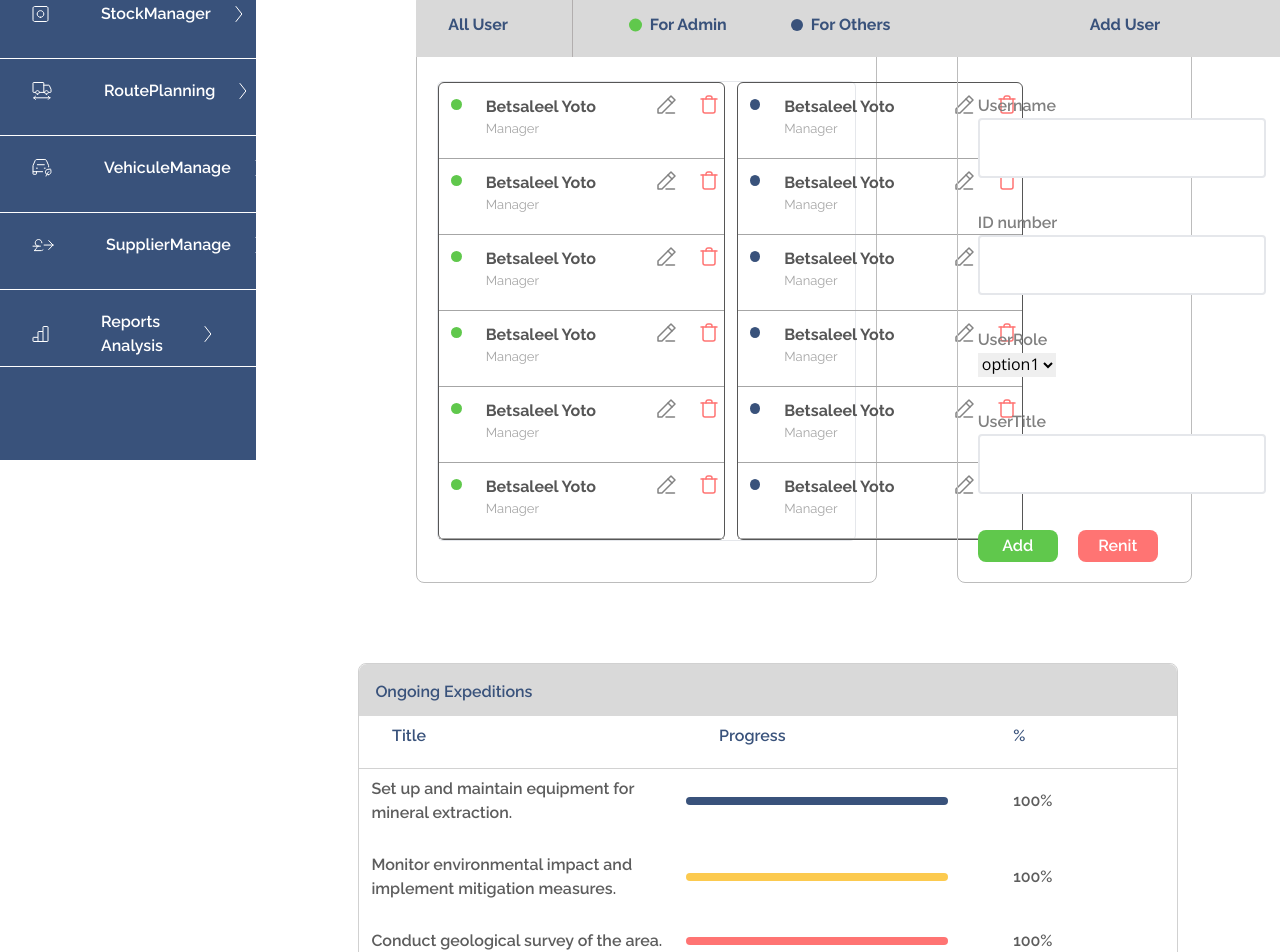
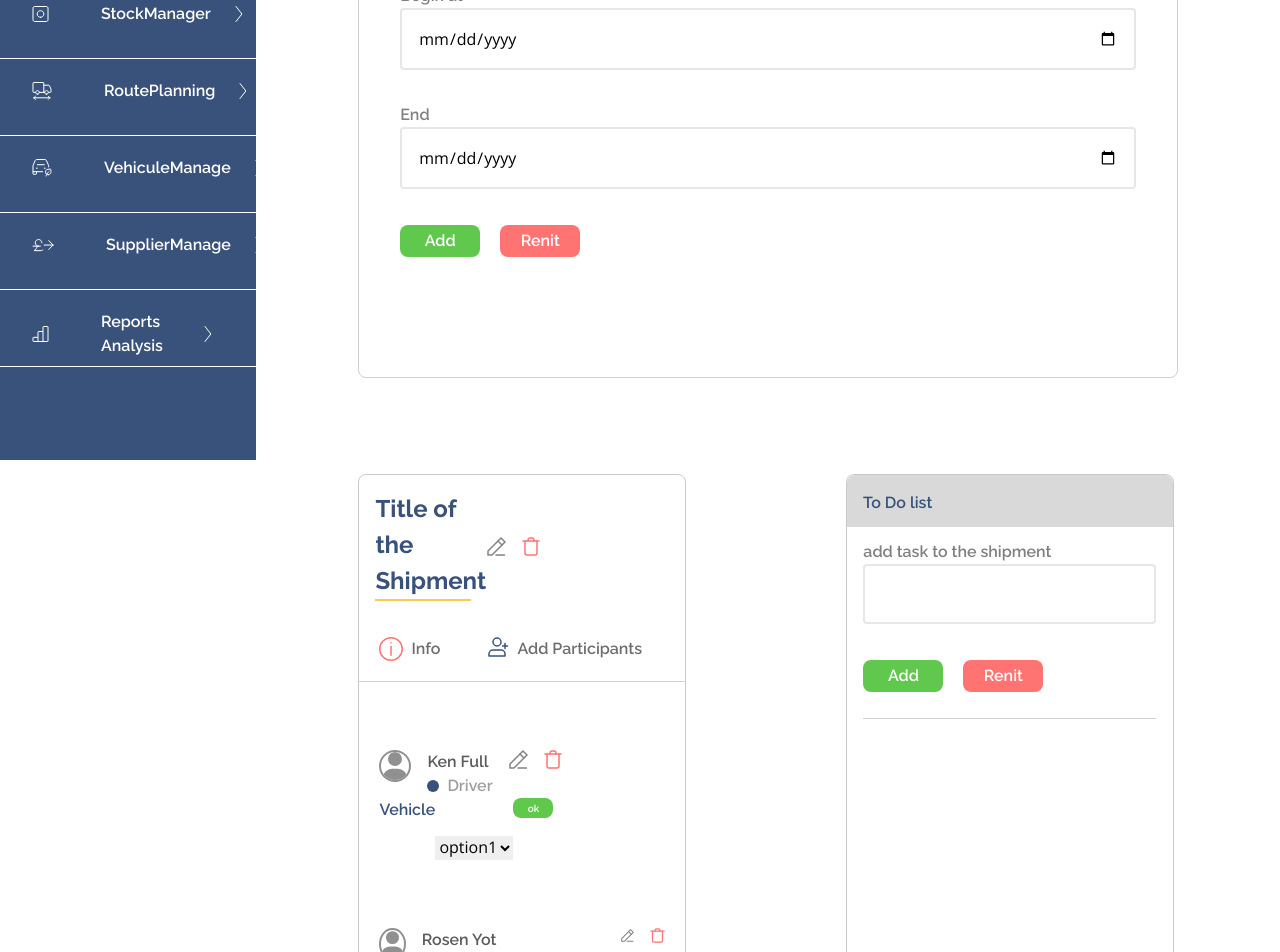
Before and after one commit to betsaleel-yoto/Minetrack, a React (Vite) app in the folder frontend/: page / in a window 1280 px wide. Shown: the part 340-1292 px from the top of the page. Built offline with nearby package versions, Linux system fonts and the light colour scheme.

Commit message:
version ajout des composants formDriver des icons et commencement de la page de creation expedition

```diff
--- a/frontend/src/App.jsx
+++ b/frontend/src/App.jsx
@@ -1,12 +1,20 @@
-import Dashboard from "./Pages/Dashboard";
+import CreateShipment from "./Pages/CreateShipment";
 import ElementTableau2 from "./component/ElementTableau2";
 import BarreDeNiveau from "./component/barreDeNiveau";
+import Dashboard from "./Pages/Dashboard";
+import IconsEditDelete from "./component/IconsEditDelete";
+import ProfilShipment from "./component/ProfilShipment";
+import SuperTitle from "./component/SuperTitle";
 function App() {
   return (
     <>
-<Dashboard/>
+      <CreateShipment />
+      {/* <Dashboard/> */}
+      {/* <IconsEditDelete/> */}
+      {/* <ProfilShipment/> */}
+      {/* <SuperTitle/> */}
     </>
-   );
+  );
 }
 
 export default App;
--- /dev/null
+++ b/frontend/src/Pages/CreateShipment.jsx
@@ -0,0 +1,130 @@
+import EnteteTableau from "../component/EnteteTableau";
+import NavBar from "../component/navBar";
+import Input from "../component/inputs/input";
+import DoubleButton from "../component/Button/DoubleBoutton";
+import SuperTitle from "../component/SuperTitle";
+import IconsEditDelete from "../component/IconsEditDelete";
+import ProfilShipment from "../component/ProfilShipment";
+import FormDriver from "../component/FormDriver";
+function CreateShipment() {
+  return (
+    <>
+     <div className="flex w-[100%]">
+
+
+        <NavBar />
+
+
+        {/* div supreme */}
+        <div className="flex-col w-[80%]">
+
+
+
+          {/* Partie Formulaire */}
+      <div className="w-[80%] m-auto border border-[#D0D0D0] rounded-lg mt-6">
+        <EnteteTableau text='Create a Shipment'/>
+        <form action="" className="w-[90%] m-auto h-[40rem]">
+        <Input
+                  classes="w-[100%]"
+                  type="text"
+                  name="ShipmentTitle"
+                  label="Shipment Title"
+                  htmlFor="ShipmentTitle"
+                />
+                <Input
+                  classes="w-[100%]"
+                  type="text"
+                  name="Description"
+                  label="Description"
+                  htmlFor="Description"
+                />
+                <Input
+                  classes="w-[100%]"
+                  type="date"
+                  name="Begin"
+                  label="Begin at"
+                  htmlFor="Begin"
+                />
+                 <Input
+                  classes="w-[100%]"
+                  type="date"
+                  name="End"
+                  label="End"
+                  htmlFor="End"
+                />
+
+                <DoubleButton/>
+        </form>
+
+      </div>
+
+        {/* Partie Manipulation de l'expédition */}
+
+        <div className="flex w-[80%] m-auto pt-24 border-b border-[#BAB2B2]">
+
+          {/* Partie affichage */}
+<div className="w-[40%] h-auto border rounded-lg border-[#C9C9C9]">
+  {/* Entete */}
+  <div className="border-b border-[#D2D2D2]">
+<div className="flex">
+  <SuperTitle text='Title of the Shipment'/>
+  <IconsEditDelete/>
+</div>
+
+<div className="flex m-5">
+  {/* info */}
+
+    <button type="button" className="flex"><img src="/src/img/info.svg" alt="" />
+
+    <p className="font-semibold font-raleway text-[#6E6E6E] pl-2">Info</p>
+    </button>
+
+  {/* Add Participants */}
+
+  <button type="button" className="flex pl-[3rem]">
+    <img src="/src/img/Group (1).svg" alt="" />
+    <p className="font-semibold font-raleway text-[#6E6E6E] pl-2">Add Participants</p>
+  </button>
+</div>
+  </div>
+  <div className="p-5">
+  <ProfilShipment src='/src/img/Ellipse 13.svg' name='Ken Full' title='Driver'/>
+  {/* formulaire chauffeur */}
+<FormDriver/>
+  <ProfilShipment src='/src/img/Ellipse 8.svg' name='Rosen Yot' title='Human Resources Director'/>
+  <ProfilShipment src='/src/img/Ellipse 8.svg' name='Rosen Yot' title='Human Resources Director'/>
+  <ProfilShipment src='/src/img/Ellipse 13.svg' name='Kev Boys' title='Driver'/>
+  <FormDriver/>
+</div>
+
+</div>
+
+{/* Partie to do list */}
+<div className="w-[40%] h-auto border rounded-lg border-[#C9C9C9] ml-[10rem]">
+  <EnteteTableau text='To Do list'/>
+  <form action="" className="w-[90%] m-auto h-[12rem] border-b border-[#D2D2D2]">
+  <Input
+                  classes="w-[100%]"
+                  type="text"
+                  name="task"
+                  label="add task to the shipment"
+                  htmlFor="task"
+                />
+                <DoubleButton/>
+</form>
+
+</div>
+
+        </div>
+
+
+
+        </div>
+
+
+      </div>
+    </>
+   );
+}
+
+export default CreateShipment;
--- a/frontend/src/component/Button/UniqueButton.jsx
+++ b/frontend/src/component/Button/UniqueButton.jsx
@@ -1,7 +1,7 @@
 function UniqueButton(props) {
   return (
     <>
-    <button type="submit" className="bg-[#60C84C] text-white w-10 h-5 rounded-[8px] hover:bg-[#89e178]  font-raleway font-semibold text-[10px]">Add</button>
+    <button type="submit" className="bg-[#60C84C] text-white w-10 h-5 rounded-[8px] hover:bg-[#89e178]  font-raleway font-semibold text-[10px]">{props.text}</button>
     </>
    );
 }
--- /dev/null
+++ b/frontend/src/component/FormDriver.jsx
@@ -0,0 +1,18 @@
+import Select from "./inputs/Select";
+import UniqueButton from "./Button/UniqueButton";
+function FormDriver() {
+  return (
+    <>
+    <div className="flex">
+    <p className="font-semibold font-raleway text-[#39527B]">Vehicle</p>
+    <form action="" className="flex">
+    <Select/>
+    <UniqueButton text='ok'/>
+    </form>
+
+  </div>
+    </>
+   );
+}
+
+export default FormDriver;
--- /dev/null
+++ b/frontend/src/component/IconsEditDelete.jsx
@@ -0,0 +1,13 @@
+function IconsEditDelete() {
+  return (
+    <>
+    <div className="flex">
+      <button type="button"><img src="src/img/edit.svg" alt="" className="pr-4"/></button>
+    <button type="button"><img src="/src/img/Group-1.svg" alt="" /></button>
+    </div>
+
+    </>
+   );
+}
+
+export default IconsEditDelete;
--- /dev/null
+++ b/frontend/src/component/ProfilShipment.jsx
@@ -0,0 +1,30 @@
+import IconsEditDelete from "./IconsEditDelete";
+import IconProfile from "./icon_profil";
+
+function ProfilShipment(props) {
+  return (
+    <>
+    <div className="flex pt-[3rem]">
+      <div>
+        <IconProfile/>
+      </div>
+      {/* user et title */}
+      <div className="pl-4 pr-4">
+        <p className="font-semibold font-raleway text-[#5B5B5B]">{props.name}</p>
+        <div className="flex">
+          <img src={props.src} alt="" />
+          <p className="font-semibold font-raleway text-[#9E9E9E] pl-2">{props.title}</p>
+        </div>
+      </div>
+
+      {/* icons Edit et delete */}
+
+      <div>
+        <IconsEditDelete/>
+      </div>
+    </div>
+    </>
+   );
+}
+
+export default ProfilShipment;
--- /dev/null
+++ b/frontend/src/component/SuperTitle.jsx
@@ -0,0 +1,11 @@
+function SuperTitle(props) {
+  return (
+    <>
+    <h1 className="font-raleway text-[#39527B] font-bold text-[1.5rem] w-[6rem] border-b-2 border-[#FCCA4F] m-4">
+{props.text}
+    </h1>
+    </>
+   );
+}
+
+export default SuperTitle;
--- a/frontend/src/component/inputs/input.jsx
+++ b/frontend/src/component/inputs/input.jsx
@@ -3,7 +3,7 @@ function Input(props) {
   return (
     <>
     <div className="pt-3 pb-5">
-    <label htmlFor={props.htmlFor} className="font-semibold font-raleway text-[#808080]">{props.label}</label>
+    <label htmlFor={props.htmlFor} className="font-semibold font-raleway text-[#808080]">{props.label}</label><br />
     <input type={props.type} name={props.name} id="" className={classNames}/>
     </div>
 
```
